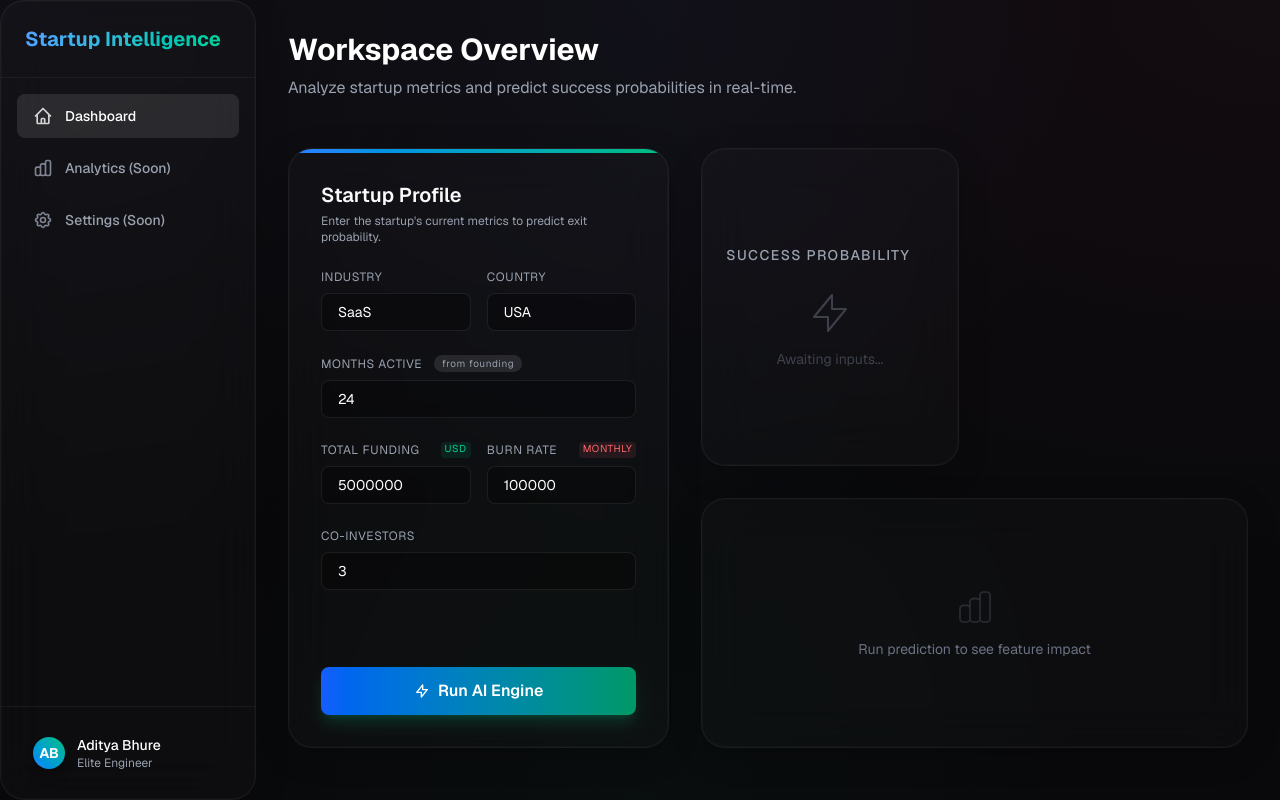
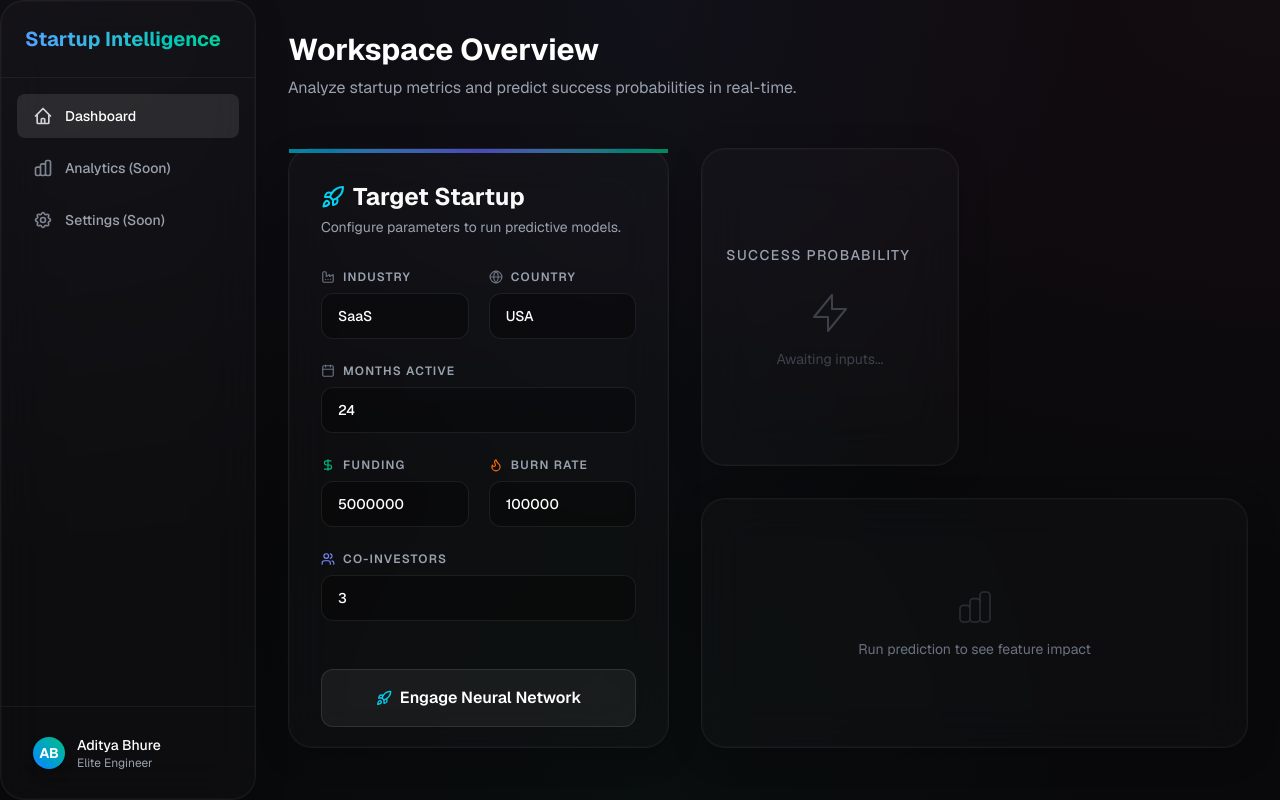
Before and after one commit to AadityaBhuree/startup-success-engine, a Next.js app in the folder app/frontend/: page / in a window 1280 px wide. Built offline with nearby package versions, Linux system fonts and the light colour scheme.

Commit message:
feat(frontend): overhaul PredictionForm with framer-motion

```diff
--- a/app/frontend/src/components/PredictionForm.tsx
+++ b/app/frontend/src/components/PredictionForm.tsx
@@ -1,6 +1,8 @@
 "use client";
 
 import { useState } from "react";
+import { motion } from "framer-motion";
+import { Rocket, Factory, Globe, Calendar, DollarSign, Flame, Users } from "lucide-react";
 
 export interface StartupFeatures {
   industry: string;
@@ -38,115 +40,154 @@ export default function PredictionForm({ onSubmit, loading }: PredictionFormProp
     });
   };
 
+  const containerVariants = {
+    hidden: { opacity: 0, y: 20 },
+    visible: {
+      opacity: 1,
+      y: 0,
+      transition: { staggerChildren: 0.1 }
+    }
+  };
+
+  const itemVariants = {
+    hidden: { opacity: 0, x: -10 },
+    visible: { opacity: 1, x: 0 }
+  };
+
   return (
-    <form onSubmit={handleSubmit} className="glass-panel rounded-2xl p-8 flex flex-col gap-6 relative overflow-hidden h-full">
-      <div className="absolute top-0 left-0 w-full h-1 bg-gradient-to-r from-blue-500 to-emerald-500"></div>
+    <motion.form
+      variants={containerVariants}
+      initial="hidden"
+      animate="visible"
+      onSubmit={handleSubmit}
+      className="glass-panel p-8 flex flex-col gap-6 relative h-full group"
+    >
+      <div className="absolute top-0 left-0 w-full h-1 bg-gradient-to-r from-cyan-500 via-indigo-500 to-emerald-500 opacity-70 group-hover:opacity-100 transition-opacity duration-500"></div>
 
-      <div>
-        <h2 className="text-xl font-semibold mb-1">Startup Profile</h2>
-        <p className="text-xs text-gray-400">Enter the startup's current metrics to predict exit probability.</p>
-      </div>
+      <motion.div variants={itemVariants}>
+        <h2 className="text-2xl font-bold mb-1 flex items-center gap-2">
+          <Rocket className="w-6 h-6 text-cyan-400" />
+          Target Startup
+        </h2>
+        <p className="text-sm text-gray-400">Configure parameters to run predictive models.</p>
+      </motion.div>
 
-      <div className="grid grid-cols-2 gap-4">
-        <div className="flex flex-col gap-2 relative group">
-          <label className="text-xs text-gray-400 uppercase tracking-wider flex items-center gap-1">
+      <div className="grid grid-cols-2 gap-5 mt-2">
+        <motion.div variants={itemVariants} className="flex flex-col gap-2">
+          <label className="text-xs text-gray-400 uppercase tracking-widest font-semibold flex items-center gap-2">
+            <Factory className="w-3.5 h-3.5 text-gray-500" />
             Industry
           </label>
           <input
             type="text"
             value={industry}
             onChange={(e) => setIndustry(e.target.value)}
-            className="glass-input rounded-lg px-4 py-2 text-sm w-full"
+            className="glass-input rounded-xl px-4 py-3 text-sm w-full font-medium"
             required
           />
-        </div>
-        <div className="flex flex-col gap-2">
-          <label className="text-xs text-gray-400 uppercase tracking-wider">Country</label>
+        </motion.div>
+
+        <motion.div variants={itemVariants} className="flex flex-col gap-2">
+          <label className="text-xs text-gray-400 uppercase tracking-widest font-semibold flex items-center gap-2">
+            <Globe className="w-3.5 h-3.5 text-gray-500" />
+            Country
+          </label>
           <input
             type="text"
             value={country}
             onChange={(e) => setCountry(e.target.value)}
-            className="glass-input rounded-lg px-4 py-2 text-sm w-full"
+            className="glass-input rounded-xl px-4 py-3 text-sm w-full font-medium"
             required
           />
-        </div>
+        </motion.div>
       </div>
 
-      <div className="flex flex-col gap-2 group">
-        <label className="text-xs text-gray-400 uppercase tracking-wider flex items-center gap-1">
+      <motion.div variants={itemVariants} className="flex flex-col gap-2">
+        <label className="text-xs text-gray-400 uppercase tracking-widest font-semibold flex items-center gap-2">
+          <Calendar className="w-3.5 h-3.5 text-gray-500" />
           Months Active
-          <span className="text-[10px] bg-white/10 px-2 py-0.5 rounded-full lowercase ml-2">from founding</span>
         </label>
         <input
           type="number"
           min="0"
           value={monthsActive}
           onChange={(e) => setMonthsActive(parseInt(e.target.value) || 0)}
-          className="glass-input rounded-lg px-4 py-2 text-sm w-full"
+          className="glass-input rounded-xl px-4 py-3 text-sm w-full font-medium"
           required
         />
-      </div>
+      </motion.div>
 
-      <div className="grid grid-cols-2 gap-4">
-        <div className="flex flex-col gap-2 group">
-          <label className="text-xs text-gray-400 uppercase tracking-wider flex justify-between">
-            <span>Total Funding</span>
-            <span className="text-emerald-400 text-[10px] bg-emerald-400/10 px-1 rounded">USD</span>
+      <div className="grid grid-cols-2 gap-5">
+        <motion.div variants={itemVariants} className="flex flex-col gap-2">
+          <label className="text-xs text-gray-400 uppercase tracking-widest font-semibold flex items-center justify-between">
+            <div className="flex items-center gap-2">
+              <DollarSign className="w-3.5 h-3.5 text-emerald-500" />
+              Funding
+            </div>
           </label>
           <input
             type="number"
             min="0"
+            step="100000"
             value={totalFunding}
             onChange={(e) => setTotalFunding(parseInt(e.target.value) || 0)}
-            className="glass-input rounded-lg px-4 py-2 text-sm w-full"
+            className="glass-input rounded-xl px-4 py-3 text-sm w-full font-medium"
             required
           />
-        </div>
-        <div className="flex flex-col gap-2 group">
-          <label className="text-xs text-gray-400 uppercase tracking-wider flex justify-between">
-            <span>Burn Rate</span>
-            <span className="text-red-400 text-[10px] bg-red-400/10 px-1 rounded">Monthly</span>
+        </motion.div>
+
+        <motion.div variants={itemVariants} className="flex flex-col gap-2">
+          <label className="text-xs text-gray-400 uppercase tracking-widest font-semibold flex items-center gap-2">
+            <Flame className="w-3.5 h-3.5 text-orange-500" />
+            Burn Rate
           </label>
           <input
             type="number"
+            step="10000"
             value={burnRate}
             onChange={(e) => setBurnRate(parseInt(e.target.value) || 0)}
-            className="glass-input rounded-lg px-4 py-2 text-sm w-full"
+            className="glass-input rounded-xl px-4 py-3 text-sm w-full font-medium"
             required
           />
-        </div>
+        </motion.div>
       </div>
 
-      <div className="flex flex-col gap-2">
-        <label className="text-xs text-gray-400 uppercase tracking-wider">Co-investors</label>
+      <motion.div variants={itemVariants} className="flex flex-col gap-2">
+        <label className="text-xs text-gray-400 uppercase tracking-widest font-semibold flex items-center gap-2">
+          <Users className="w-3.5 h-3.5 text-indigo-400" />
+          Co-investors
+        </label>
         <input
           type="number"
           min="0"
           value={coInvestors}
           onChange={(e) => setCoInvestors(parseInt(e.target.value) || 0)}
-          className="glass-input rounded-lg px-4 py-2 text-sm w-full"
+          className="glass-input rounded-xl px-4 py-3 text-sm w-full font-medium"
           required
         />
-      </div>
+      </motion.div>
 
-      <div className="mt-auto pt-4">
-        <button
+      <motion.div variants={itemVariants} className="mt-auto pt-6">
+        <motion.button
           type="submit"
           disabled={loading}
-          className="w-full bg-gradient-to-r from-blue-600 to-emerald-600 hover:from-blue-500 hover:to-emerald-500 text-white font-semibold py-3 px-6 rounded-lg transition-all duration-300 transform hover:scale-[1.02] active:scale-[0.98] disabled:opacity-70 disabled:transform-none flex justify-center items-center shadow-lg shadow-emerald-500/20"
+          whileHover={!loading ? { scale: 1.02 } : {}}
+          whileTap={!loading ? { scale: 0.98 } : {}}
+          className="w-full relative overflow-hidden group/btn bg-white/5 border border-white/10 hover:border-cyan-500/50 hover:bg-white/10 text-white font-semibold py-4 px-6 rounded-xl transition-all duration-300 disabled:opacity-50"
         >
           {loading ? (
-            <span className="w-5 h-5 border-2 border-white/20 border-t-white rounded-full animate-spin"></span>
+            <span className="flex justify-center items-center gap-3">
+              <span className="w-5 h-5 border-2 border-cyan-500/30 border-t-cyan-400 rounded-full animate-spin"></span>
+              Processing...
+            </span>
           ) : (
-            <span className="flex items-center gap-2">
-              <svg className="w-4 h-4" fill="none" viewBox="0 0 24 24" stroke="currentColor">
-                <path strokeLinecap="round" strokeLinejoin="round" strokeWidth={2} d="M13 10V3L4 14h7v7l9-11h-7z" />
-              </svg>
-              Run AI Engine
+            <span className="flex items-center justify-center gap-2">
+              <Rocket className="w-4 h-4 text-cyan-400 group-hover/btn:translate-x-1 group-hover/btn:-translate-y-1 transition-transform" />
+              Engage Neural Network
             </span>
           )}
-        </button>
-      </div>
-    </form>
+        </motion.button>
+      </motion.div>
+    </motion.form>
   );
 }
```
